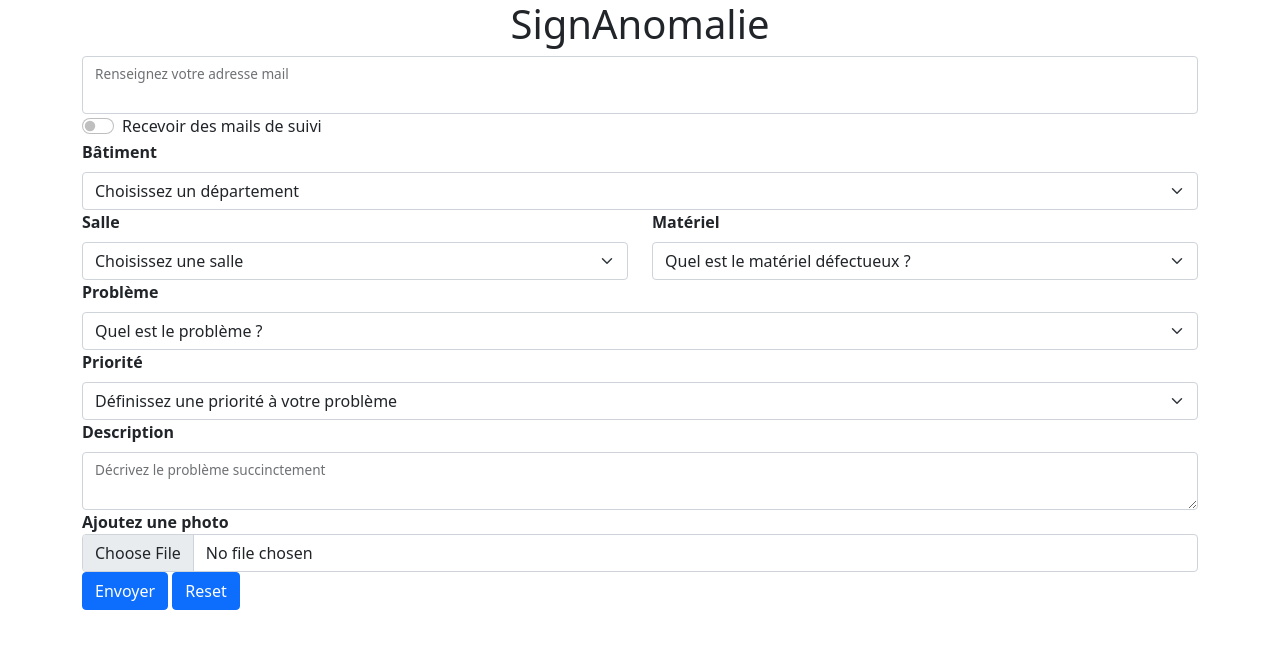
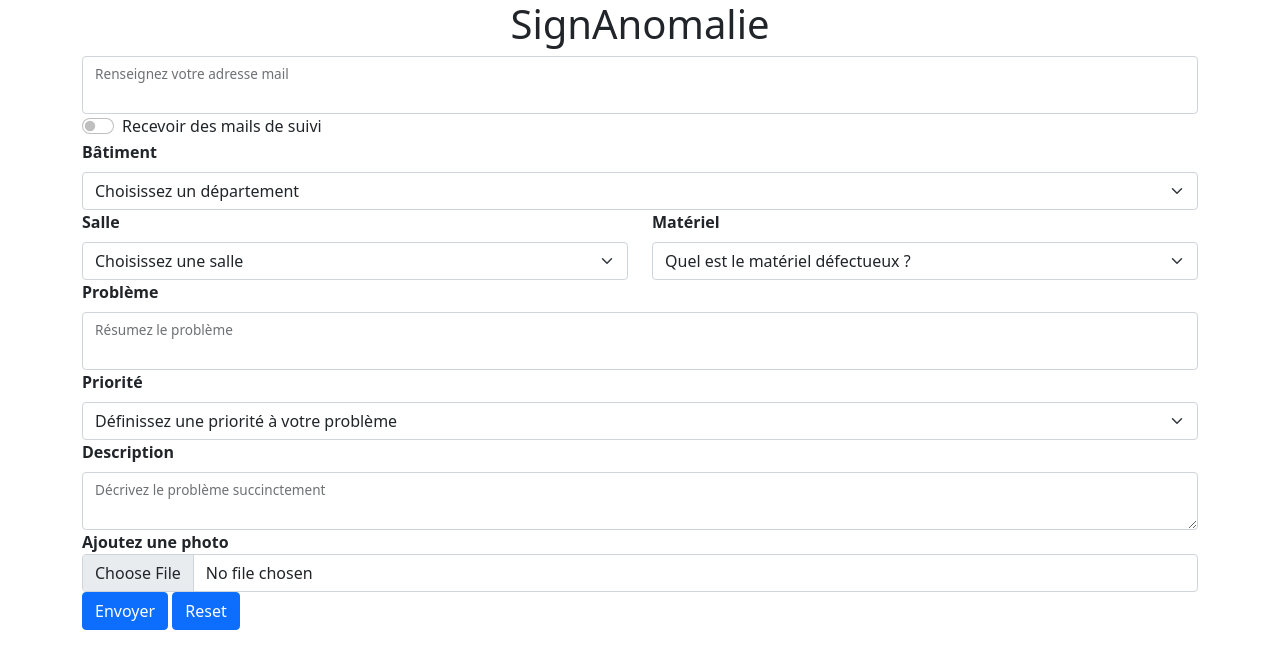
Before and after one commit to Baptiste1802/signanomalie, a Flask app: page / in a window 1280 px wide. Shown: the top 669 px of the page. Run offline with Flask 2, Linux system fonts and the light colour scheme; parts of the project's set-up code (start-up, migrations or seed data) failed here and were passed over.

Commit message:
Modifs StringField probleme

```diff
--- a/signanomalie/app.py
+++ b/signanomalie/app.py
@@ -18,11 +18,6 @@ def mkpath(p):
 print(os.environ.get("URL"), os.environ.get("APP_TOKEN"), os.environ.get("API_TOKEN") )
 
 try:
-    glpi = GLPI_CLIENT(
-        url = os.environ.get("URL"),
-        apptoken = os.environ.get("APP_TOKEN"),
-        auth = os.environ.get("API_TOKEN")
-    )
-    # glpi = None
+    glpi = None
 except GLPIError as err:
     print("Error", str(err))
--- a/signanomalie/models/forms.py
+++ b/signanomalie/models/forms.py
@@ -10,7 +10,7 @@ class SignalForm(FlaskForm):
     batiment = SelectField('Bâtiment',choices=[])
     salle = SelectField('Salle',choices=[])
     materiel = SelectField('Matériel',choices=[])
-    probleme = SelectField('Problème',choices=[])
+    probleme = StringField('Résumez le problème')
     priorite = SelectField('Priorité',choices=[])
     desc = TextAreaField('Décrivez le problème succinctement')
     envoyer = SubmitField("Envoyer")
--- a/signanomalie/templates/home.html
+++ b/signanomalie/templates/home.html
@@ -59,12 +59,10 @@
 
             <div class="pb">
                 <label for="probleme" class="form-label"><strong>Problème</strong></label>
-                <select class="form-select" id="probleme" required>
-                    <option value="" disabled selected hidden>Quel est le problème ?</option>
-                    {% for choice in choicesProbleme %}
-                    <option>{{ choice }}</option>
-                    {% endfor %}
-                </select>
+                <div class="form-floating">
+                    {{ form.probleme(class_="form-control") }}
+                    {{ form.probleme.label(class_="form-label") }}
+                </div>
             </div>
 
 
--- a/signanomalie/views.py
+++ b/signanomalie/views.py
@@ -5,7 +5,7 @@ from .app import app, glpi
 @app.route("/")
 def home():
     form=SignalForm()
-    choicesbat = form.batiment.choices = ["Informatique","Chimie","QLIO","GTE","GEA","GMP","Autres"]
+    choicesbat = form.batiment.choices = ["grrrr"]
     choicesSalleInfo = form.salle.choices = ["I01","I02","I03","I04","I05","I06","I07"]
     choicesMateriel = form.materiel.choices = ["Clavier","Souris","Ecran","Unité centrale","Vidéo Projecteur"]
     choicesProbleme = form.probleme.choices = ["Pertes des droits","Connexion à ma session impossible"]
```
Also changed, not shown: 1 other file.
